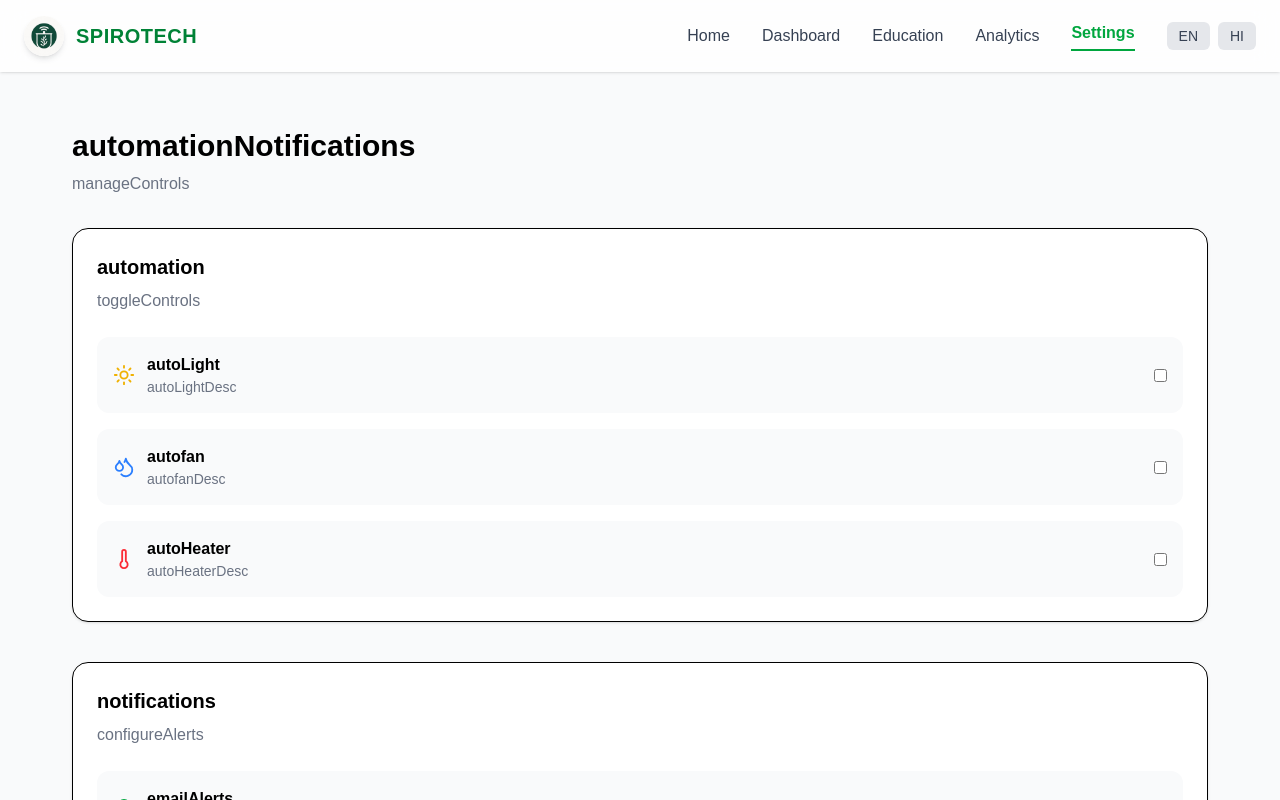
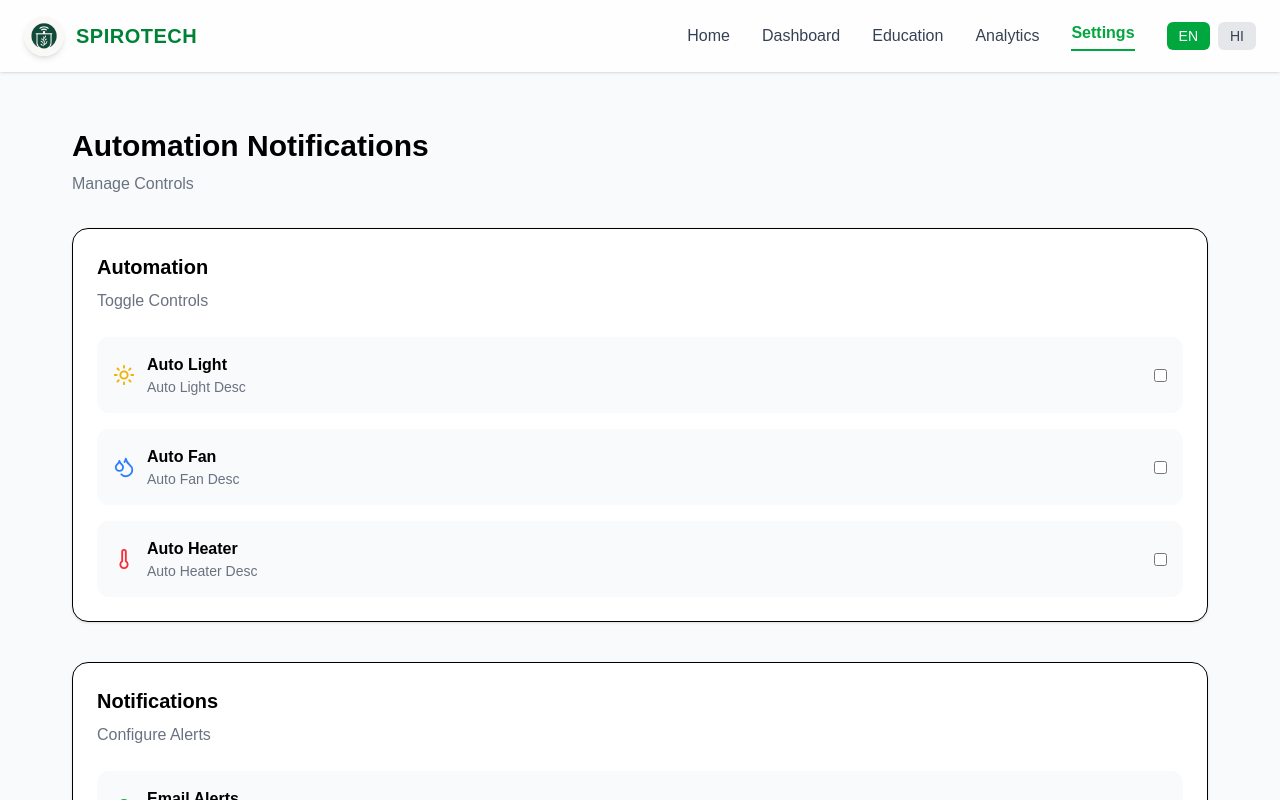
Before and after one commit to somya8800/spirotech, a React (Vite) app: page /settings in a window 1280 px wide. Shown: the top 800 px of the page. Built offline with nearby package versions, Linux system fonts and the light colour scheme.

Commit message:
last update

```diff
--- a/src/i18n.ts
+++ b/src/i18n.ts
@@ -7,24 +7,29 @@ i18n
   .use(initReactI18next)
   .init({
     fallbackLng: "en",
+    lng: "en",
     supportedLngs: ["en", "hi"],
-    load: "languageOnly",
+
+    detection: {
+      order: ["localStorage", "navigator"],
+      caches: ["localStorage"],
+    },
 
     interpolation: {
       escapeValue: false,
     },
 
     resources: {
+
       /* ================= ENGLISH ================= */
       en: {
         translation: {
-          /* NAV */
+
           home: "Home",
           dashboard: "Dashboard",
           analytics: "Analytics",
           settings: "Settings",
 
-          /* HOME */
           heroBadge: "✨ Smart Spirulina Monitoring",
           heroTitle: "Grow the Future with",
           spirulina: "Spirulina",
@@ -32,17 +37,17 @@ i18n
             "Monitor, analyze, and optimize your Spirulina cultivation with our intelligent smart system.",
           goToDashboard: "Go to Dashboard →",
 
-          /* FOOTER */
-          footer: {
-            connect: "Connect With Us",
-            contact: "Contact",
+          whatIsSpirulina: "What Is Spirulina?",
+          healthBenefits: "Health Benefits",
+          environmentalImpact: "Environmental Impact",
+          futureOfFood: "Future Of Food",
+
+          footerConnect: "Connect With Us",
+          footerContact: "Contact",
           instagram: "Instagram",
           twitter: "Twitter / X",
           whatsapp: "WhatsApp",
-          },
 
-          /* LIVE IMPACT */
-          impact: {
           cultureAccuracy: "Culture Health Accuracy",
           smartMonitoring: "Smart Monitoring System",
           realtimeTracking: "Real-time Tracking",
@@ -56,88 +61,56 @@ i18n
           sensorAnalysis: "Sensor Based Analysis",
           biotech: "Next-Gen Food Research",
           spaceFood: "NASA Studied Superfood",
-          },
 
-          /* EDUCATION */
-          edu: {
-            articles: {
-              title: "Spirulina Articles",
-              what: "What is Spirulina?",
-              whatDesc:
-                "Protein rich blue-green algae used as a future superfood.",
-              health: "Health Benefits",
-              healthDesc:
-                "Boosts immunity, improves energy and supports heart health.",
-              env: "Environmental Impact",
-              envDesc: "Eco-friendly cultivation using very little water.",
-            },
+          aiTitle: "AI Powered Culture Insights",
+          aiDesc:
+            "Spirotech continuously analyzes water quality and growth patterns.",
 
-            readMore: "Read More",
+          /* DASHBOARD */
+          "Real Time Dashboard": "Real Time Dashboard",
+          "Live Sensor Reading": "Live Sensor Reading",
+          "System Status": "System Status",
+          "online": "Online",
+          "AllSensors": "All Sensors Active",
 
-            usage: {
-              title: "Global Spirulina Usage",
-              india: "India",
-              usa: "USA",
-              japan: "Japan",
-              europe: "Europe",
-              others: "Others",
-            },
-
-            quiz: {
-              title: "Spirulina Quiz",
-              q1: "Ideal pH range?",
-              o1a: "5-6",
-              o1b: "8.5-10.5",
-              o1c: "3-4",
-              o1d: "12+",
-
-              q2: "Spirulina is?",
-              o2a: "Algae",
-              o2b: "Fungus",
-              o2c: "Plant",
-              o2d: "Mineral",
-
-              q3: "Best temperature?",
-              o3a: "10°C",
-              o3b: "30-35°C",
-              o3c: "50°C",
-              o3d: "5°C",
-
-              q4: "Main benefit?",
-              o4a: "Protein",
-              o4b: "Sugar",
-              o4c: "Fat",
-              o4d: "Salt",
-            },
-
-            next: "Next",
-
-            level: {
-              beginner: "Beginner 🌱",
-              advanced: "Advanced Grower 🌿",
-              expert: "Spirulina Expert 🧪",
-            },
-          },
+          temperature: "Temperature",
+          Humidity: "Humidity",
+          "Light Intensity": "Light Intensity",
+          "Growth Rate": "Growth Rate",
+          "Air Quality": "Air Quality",
+          airQuality: "Air Quality",
+          "air quality": "Air Quality",
+          phLevel: "pH Level",
         },
       },
 
       /* ================= HINDI ================= */
       hi: {
         translation: {
+
           home: "होम",
           dashboard: "डैशबोर्ड",
           analytics: "एनालिटिक्स",
           settings: "सेटिंग्स",
 
-          footer: {
-            connect: "हमसे जुड़ें",
-            contact: "संपर्क",
+          heroBadge: "✨ स्मार्ट स्पिरुलिना मॉनिटरिंग",
+          heroTitle: "भविष्य उगाएँ",
+          spirulina: "स्पिरुलिना",
+          heroDescription:
+            "अपने स्पिरुलिना उत्पादन की निगरानी और विश्लेषण करें।",
+          goToDashboard: "डैशबोर्ड पर जाएं →",
+
+          whatIsSpirulina: "स्पिरुलिना क्या है?",
+          healthBenefits: "स्वास्थ्य लाभ",
+          environmentalImpact: "पर्यावरणीय प्रभाव",
+          futureOfFood: "भविष्य का भोजन",
+
+          footerConnect: "हमसे जुड़ें",
+          footerContact: "संपर्क",
           instagram: "इंस्टाग्राम",
           twitter: "ट्विटर / एक्स",
           whatsapp: "व्हाट्सएप",
-          },
 
-          impact: {
           cultureAccuracy: "संस्कृति स्वास्थ्य सटीकता",
           smartMonitoring: "स्मार्ट निगरानी प्रणाली",
           realtimeTracking: "रीयल-टाइम ट्रैकिंग",
@@ -151,66 +124,26 @@ i18n
           sensorAnalysis: "सेंसर आधारित विश्लेषण",
           biotech: "अगली पीढ़ी का फूड रिसर्च",
           spaceFood: "NASA अध्ययन सुपरफूड",
-          },
 
-          edu: {
-            articles: {
-              title: "स्पिरुलिना लेख",
-              what: "स्पिरुलिना क्या है?",
-              whatDesc:
-                "प्रोटीन से भरपूर नीला-हरा शैवाल।",
-              health: "स्वास्थ्य लाभ",
-              healthDesc:
-                "इम्युनिटी बढ़ाता है और ऊर्जा देता है।",
-              env: "पर्यावरणीय प्रभाव",
-              envDesc: "कम पानी में टिकाऊ उत्पादन।",
-            },
+          aiTitle: "एआई संचालित कल्चर इनसाइट्स",
+          aiDesc:
+            "Spirotech पानी की गुणवत्ता और विकास पैटर्न का विश्लेषण करता है।",
 
-            readMore: "और पढ़ें",
+          /* DASHBOARD */
+          "Real Time Dashboard": "रीयल टाइम डैशबोर्ड",
+          "Live Sensor Reading": "लाइव सेंसर रीडिंग",
+          "System Status": "सिस्टम स्थिति",
+          "online": "ऑनलाइन",
+          "AllSensors": "सभी सेंसर सक्रिय",
 
-            usage: {
-              title: "वैश्विक स्पिरुलिना उपयोग",
-              india: "भारत",
-              usa: "अमेरिका",
-              japan: "जापान",
-              europe: "यूरोप",
-              others: "अन्य",
-            },
-
-            quiz: {
-              title: "स्पिरुलिना क्विज़",
-              q1: "आदर्श pH सीमा?",
-              o1a: "5-6",
-              o1b: "8.5-10.5",
-              o1c: "3-4",
-              o1d: "12+",
-
-              q2: "स्पिरुलिना क्या है?",
-              o2a: "शैवाल",
-              o2b: "फंगस",
-              o2c: "पौधा",
-              o2d: "खनिज",
-
-              q3: "सर्वोत्तम तापमान?",
-              o3a: "10°C",
-              o3b: "30-35°C",
-              o3c: "50°C",
-              o3d: "5°C",
-
-              q4: "मुख्य लाभ?",
-              o4a: "प्रोटीन",
-              o4b: "शुगर",
-              o4c: "वसा",
-              o4d: "नमक",
-            },
-
-            next: "आगे",
-            level: {
-              beginner: "शुरुआती 🌱",
-              advanced: "उन्नत उत्पादक 🌿",
-              expert: "स्पिरुलिना विशेषज्ञ 🧪",
-            },
-          },
+          temperature: "तापमान",
+          Humidity: "नमी",
+          "Light Intensity": "प्रकाश तीव्रता",
+          "Growth Rate": "विकास दर",
+          "Air Quality": "वायु गुणवत्ता",
+          airQuality: "वायु गुणवत्ता",
+          "air quality": "वायु गुणवत्ता",
+          phLevel: "पीएच स्तर",
         },
       },
     },
--- a/src/index.css
+++ b/src/index.css
@@ -1,4 +1,5 @@
 @import "tailwindcss";
+
 
 body {
   font-family: sans-serif;
--- a/src/main.tsx
+++ b/src/main.tsx
@@ -1,10 +1,9 @@
-import "./i18n";
 import { StrictMode } from "react";
 import { createRoot } from "react-dom/client";
 import { BrowserRouter } from "react-router-dom";
 import App from "./App";
 import "./index.css";
-
+import "./i18n";
 
 const rootElement = document.getElementById("root");
 
--- a/src/pages/Education.tsx
+++ b/src/pages/Education.tsx
@@ -17,7 +17,7 @@ const articles = [
 title:"What is Spirulina?",
 img:"/what.png",
 short:"Protein rich blue-green algae used as a future superfood.",
-link:"https://www.medicalnewstoday.com/articles/324681"
+link:"https://pmc.ncbi.nlm.nih.gov/articles/PMC3136577/"
 },
 {
 title:"Health Benefits",
@@ -29,7 +29,7 @@ link:"https://www.healthline.com/nutrition/10-proven-benefits-of-spirulina"
 title:"Environmental Impact",
 img:"/environment.png",
 short:"Eco-friendly cultivation using very little water.",
-link:"https://www.fao.org/fao-stories/article/en/c/1630331/"
+link:"https://www.sciencedirect.com/topics/agricultural-and-biological-sciences/spirulina"
 }
 ];
 
--- a/src/pages/Settings.tsx
+++ b/src/pages/Settings.tsx
@@ -28,19 +28,19 @@ export default function Analytics() {
 
       {/* Page Heading */}
       <h1 className="text-3xl font-bold mb-2">
-        {t("automationNotifications")}
+        {t("Automation Notifications")}
       </h1>
       <p className="text-gray-500 mb-8">
-        {t("manageControls")}
+        {t("Manage Controls")}
       </p>
 
       {/* ---------------- Automation Section ---------------- */}
       <div className="bg-white rounded-2xl shadow-sm border p-6 mb-10">
         <h2 className="text-xl font-semibold mb-2">
-          {t("automation")}
+          {t("Automation")}
         </h2>
         <p className="text-gray-500 mb-6">
-          {t("toggleControls")}
+          {t("Toggle Controls")}
         </p>
 
         <div className="space-y-4">
@@ -50,9 +50,9 @@ export default function Analytics() {
             <div className="flex items-center gap-3">
               <Sun size={22} className="text-yellow-500" />
               <div>
-                <h3 className="font-semibold">{t("autoLight")}</h3>
+                <h3 className="font-semibold">{t("Auto Light")}</h3>
                 <p className="text-sm text-gray-500">
-                  {t("autoLightDesc")}
+                  {t("Auto Light Desc")}
                 </p>
               </div>
             </div>
@@ -74,9 +74,9 @@ export default function Analytics() {
             <div className="flex items-center gap-3">
               <Droplets size={22} className="text-blue-500" />
               <div>
-                <h3 className="font-semibold">{t("autofan")}</h3>
+                <h3 className="font-semibold">{t("Auto Fan")}</h3>
                 <p className="text-sm text-gray-500">
-                  {t("autofanDesc")}
+                  {t("Auto Fan Desc")}
                 </p>
               </div>
             </div>
@@ -98,9 +98,9 @@ export default function Analytics() {
             <div className="flex items-center gap-3">
               <Thermometer size={22} className="text-red-500" />
               <div>
-                <h3 className="font-semibold">{t("autoHeater")}</h3>
+                <h3 className="font-semibold">{t("Auto Heater")}</h3>
                 <p className="text-sm text-gray-500">
-                  {t("autoHeaterDesc")}
+                  {t("Auto Heater Desc")}
                 </p>
               </div>
             </div>
@@ -123,10 +123,10 @@ export default function Analytics() {
       {/* ---------------- Notifications Section ---------------- */}
       <div className="bg-white rounded-2xl shadow-sm border p-6 mb-10">
         <h2 className="text-xl font-semibold mb-2">
-          {t("notifications")}
+          {t("Notifications")}
         </h2>
         <p className="text-gray-500 mb-6">
-          {t("configureAlerts")}
+          {t("Configure Alerts")}
         </p>
 
         <div className="space-y-4">
@@ -135,9 +135,9 @@ export default function Analytics() {
             <div className="flex items-center gap-3">
               <Bell size={22} className="text-green-600" />
               <div>
-                <h3 className="font-semibold">{t("emailAlerts")}</h3>
+                <h3 className="font-semibold">{t("Email Alerts")}</h3>
                 <p className="text-sm text-gray-500">
-                  {t("emailAlertsDesc")}
+                  {t("Email Alerts Desc")}
                 </p>
               </div>
             </div>
@@ -152,9 +152,9 @@ export default function Analytics() {
             <div className="flex items-center gap-3">
               <Zap size={22} className="text-purple-500" />
               <div>
-                <h3 className="font-semibold">{t("criticalAlerts")}</h3>
+                <h3 className="font-semibold">{t("Critical Alerts")}</h3>
                 <p className="text-sm text-gray-500">
-                  {t("criticalAlertsDesc")}
+                  {t("Critical Alerts Desc")}
                 </p>
               </div>
             </div>
@@ -174,7 +174,7 @@ export default function Analytics() {
           onClick={handleSave}
           className="bg-blue-600 hover:bg-blue-700 text-white px-8 py-3 rounded-xl font-semibold shadow-lg hover:shadow-xl hover:scale-105 transition-all duration-300"
         >
-          {t("saveSettings")}
+          {t("Save Settings")}
         </button>
       </div>
 
```
Also changed, not shown: src/pages/Analytics.tsx (+5 -5 lines), src/pages/Dashboard.tsx (+7 -7 lines). Lines whose indentation alone changed are shown as unchanged.
